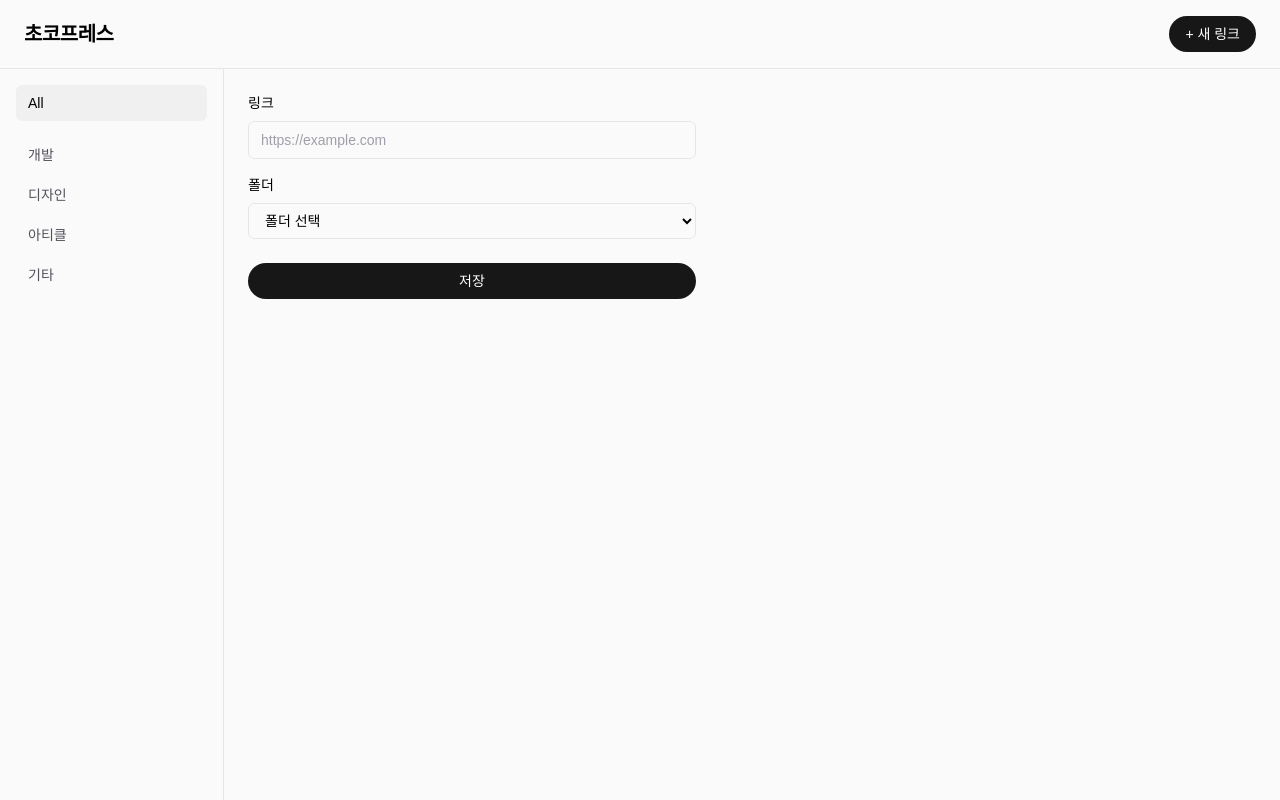
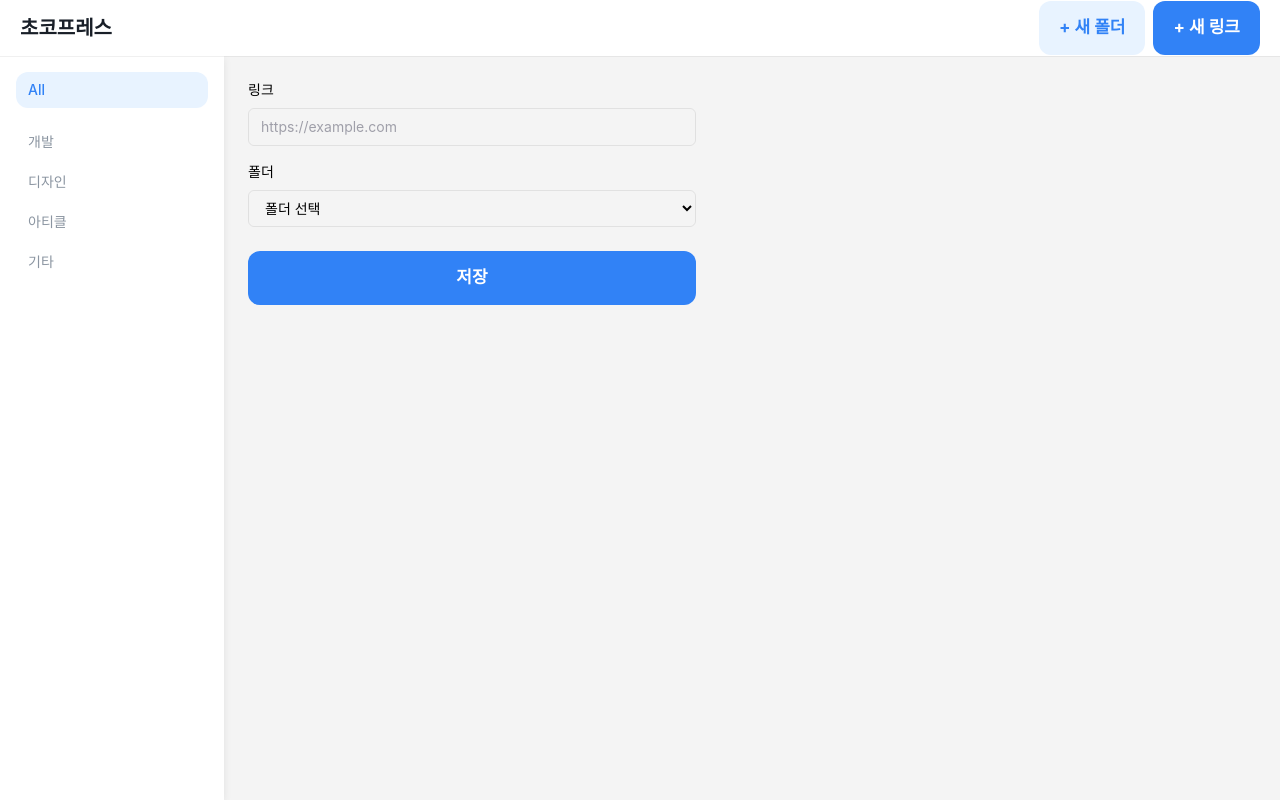
Before and after one commit to hyunsu3/favorites, a Next.js app: page /new in a window 1280 px wide. Built offline with nearby package versions, Linux system fonts and the light colour scheme.

Commit message:
새폴더 추가 기능구현

```diff
--- /dev/null
+++ b/app/_lib/folders-context.tsx
@@ -0,0 +1,44 @@
+"use client";
+
+import { createContext, useContext, useState, type ReactNode } from "react";
+import type { Folder } from "@/app/_lib/mock-data";
+
+type FoldersContextValue = {
+  folders: Folder[];
+  addFolder: (name: string) => void;
+};
+
+const FoldersContext = createContext<FoldersContextValue | null>(null);
+
+export function FoldersProvider({
+  initialFolders,
+  children,
+}: {
+  initialFolders: Folder[];
+  children: ReactNode;
+}) {
+  const [folders, setFolders] = useState(initialFolders);
+
+  function addFolder(name: string) {
+    const newFolder: Folder = {
+      id: crypto.randomUUID(),
+      name,
+      color: "bg-slate-100 text-slate-700",
+    };
+    setFolders((prev) => [...prev, newFolder]);
+  }
+
+  return (
+    <FoldersContext.Provider value={{ folders, addFolder }}>
+      {children}
+    </FoldersContext.Provider>
+  );
+}
+
+export function useFolders() {
+  const context = useContext(FoldersContext);
+  if (!context) {
+    throw new Error("useFolders must be used within a FoldersProvider");
+  }
+  return context;
+}
--- a/app/globals.css
+++ b/app/globals.css
@@ -1,19 +1,102 @@
 @import "tailwindcss";
 
 :root {
-  --background: #ffffff;
-  --foreground: #171717;
+  --background: #f4f4f4;
+  --card-bg: #ffffff;
+  --text: #191f28;
+  --text-sub: #8b95a1;
+  --placeholder: #b0b8c1;
+  --accent: #3182f6;
+  --accent-hover: #1b64da;
+  --accent-soft: #e8f3ff;
+  --inactive: #dcdee3;
+  --error: #f04452;
+  --success: #30b06e;
 }
 
 @theme inline {
-  --color-background: var(--background);
-  --color-foreground: var(--foreground);
   --font-sans: var(--font-geist-sans);
   --font-mono: var(--font-geist-mono);
 }
 
 body {
   background: var(--background);
-  color: var(--foreground);
-  font-family: Arial, Helvetica, sans-serif;
+  color: var(--text);
+  font-family: -apple-system, BlinkMacSystemFont, var(--font-sans), sans-serif;
 }
+
+.btn-primary {
+  display: inline-flex;
+  align-items: center;
+  justify-content: center;
+  background: var(--accent);
+  color: #ffffff;
+  border-radius: 12px;
+  padding: 14px 20px;
+  font-size: 17px;
+  font-weight: 700;
+  transition: background-color 0.2s ease;
+}
+.btn-primary:hover {
+  background: var(--accent-hover);
+}
+.btn-primary:active {
+  transform: scale(0.98);
+}
+
+.btn-secondary {
+  display: inline-flex;
+  align-items: center;
+  justify-content: center;
+  background: var(--accent-soft);
+  color: var(--accent);
+  border-radius: 12px;
+  padding: 14px 20px;
+  font-size: 17px;
+  font-weight: 700;
+  transition: opacity 0.2s ease;
+}
+.btn-secondary:hover {
+  opacity: 0.85;
+}
+.btn-secondary:active {
+  transform: scale(0.98);
+}
+
+.input-field {
+  width: 100%;
+  background: var(--background);
+  border: none;
+  border-radius: 12px;
+  padding: 14px 16px;
+  font-size: 17px;
+  color: var(--text);
+  transition: background-color 0.2s ease, box-shadow 0.2s ease;
+}
+.input-field::placeholder {
+  color: var(--placeholder);
+}
+.input-field:focus {
+  background: var(--card-bg);
+  box-shadow: 0 0 0 2px var(--accent);
+  outline: none;
+}
+
+.modal-overlay {
+  position: fixed;
+  inset: 0;
+  z-index: 50;
+  display: flex;
+  align-items: center;
+  justify-content: center;
+  background: rgba(0, 0, 0, 0.4);
+}
+
+.modal-card {
+  width: 100%;
+  max-width: 360px;
+  background: var(--card-bg);
+  border-radius: 16px;
+  padding: 20px;
+  box-shadow: 0 2px 8px rgba(0, 0, 0, 0.08);
+}
--- a/components/AppShell.tsx
+++ b/components/AppShell.tsx
@@ -1,15 +1,18 @@
 import Header from "@/components/Header";
 import Sidebar from "@/components/Sidebar";
+import { FoldersProvider } from "@/app/_lib/folders-context";
 import { folders } from "@/app/_lib/mock-data";
 
 export default function AppShell({ children }: { children: React.ReactNode }) {
   return (
-    <div className="flex h-full flex-1 flex-col bg-zinc-50">
-      <Header />
-      <div className="flex flex-1">
-        <Sidebar folders={folders} />
-        <main className="flex-1 overflow-auto p-6">{children}</main>
+    <FoldersProvider initialFolders={folders}>
+      <div className="flex h-full flex-1 flex-col bg-[var(--background)]">
+        <Header />
+        <div className="flex flex-1">
+          <Sidebar />
+          <main className="flex-1 overflow-auto p-6">{children}</main>
+        </div>
       </div>
-    </div>
+    </FoldersProvider>
   );
 }
--- a/components/FolderList.tsx
+++ b/components/FolderList.tsx
@@ -1,14 +1,18 @@
+"use client";
+
 import Link from "next/link";
-import type { Folder } from "@/app/_lib/mock-data";
+import { useFolders } from "@/app/_lib/folders-context";
 
-export default function FolderList({ folders }: { folders: Folder[] }) {
+export default function FolderList() {
+  const { folders } = useFolders();
+
   return (
     <ul className="flex flex-col gap-1">
       {folders.map((folder) => (
         <li key={folder.id}>
           <Link
             href={`/folder/${folder.id}`}
-            className="block w-full rounded-md px-3 py-2 text-left text-sm text-zinc-600 transition-colors hover:bg-black/[.04]"
+            className="block w-full rounded-xl px-3 py-2 text-left text-sm text-[var(--text-sub)] transition-colors hover:bg-[var(--background)]"
           >
             {folder.name}
           </Link>
--- a/components/Header.tsx
+++ b/components/Header.tsx
@@ -1,17 +1,16 @@
 import Link from "next/link";
+import NewFolderButton from "@/components/NewFolderButton";
 
 export default function Header() {
   return (
-    <header className="flex items-center justify-between border-b border-black/[.08] px-6 py-4">
-      <span className="text-xl font-bold tracking-tight text-black">
-        초코프레스
-      </span>
-      <Link
-        href="/new"
-        className="rounded-full bg-foreground px-4 py-2 text-sm font-medium text-background transition-colors hover:bg-[#383838]"
-      >
-        + 새 링크
-      </Link>
+    <header className="sticky top-0 z-10 flex h-14 items-center justify-between bg-[var(--card-bg)] px-5 shadow-[0_1px_0_rgba(0,0,0,0.06)]">
+      <span className="text-xl font-bold text-[var(--text)]">초코프레스</span>
+      <div className="flex items-center gap-2">
+        <NewFolderButton />
+        <Link href="/new" className="btn-primary">
+          + 새 링크
+        </Link>
+      </div>
     </header>
   );
 }
--- /dev/null
+++ b/components/Modal.tsx
@@ -0,0 +1,25 @@
+"use client";
+
+import type { ReactNode } from "react";
+
+export default function Modal({
+  isOpen,
+  onClose,
+  children,
+}: {
+  isOpen: boolean;
+  onClose: () => void;
+  children: ReactNode;
+}) {
+  if (!isOpen) {
+    return null;
+  }
+
+  return (
+    <div className="modal-overlay" onClick={onClose}>
+      <div className="modal-card" onClick={(event) => event.stopPropagation()}>
+        {children}
+      </div>
+    </div>
+  );
+}
--- /dev/null
+++ b/components/NewFolderButton.tsx
@@ -0,0 +1,17 @@
+"use client";
+
+import { useState } from "react";
+import NewFolderModal from "@/components/NewFolderModal";
+
+export default function NewFolderButton() {
+  const [isOpen, setIsOpen] = useState(false);
+
+  return (
+    <>
+      <button type="button" onClick={() => setIsOpen(true)} className="btn-secondary">
+        + 새 폴더
+      </button>
+      <NewFolderModal isOpen={isOpen} onClose={() => setIsOpen(false)} />
+    </>
+  );
+}
--- /dev/null
+++ b/components/NewFolderModal.tsx
@@ -0,0 +1,55 @@
+"use client";
+
+import { useState, type FormEvent } from "react";
+import Modal from "@/components/Modal";
+import { useFolders } from "@/app/_lib/folders-context";
+
+export default function NewFolderModal({
+  isOpen,
+  onClose,
+}: {
+  isOpen: boolean;
+  onClose: () => void;
+}) {
+  const { addFolder } = useFolders();
+  const [name, setName] = useState("");
+
+  function handleClose() {
+    setName("");
+    onClose();
+  }
+
+  function handleSave(event: FormEvent) {
+    event.preventDefault();
+    const trimmed = name.trim();
+    if (!trimmed) {
+      return;
+    }
+    addFolder(trimmed);
+    handleClose();
+  }
+
+  return (
+    <Modal isOpen={isOpen} onClose={handleClose}>
+      <form onSubmit={handleSave}>
+        <h2 className="text-lg font-bold text-[var(--text)]">새 폴더</h2>
+        <input
+          type="text"
+          value={name}
+          onChange={(event) => setName(event.target.value)}
+          placeholder="폴더 이름"
+          autoFocus
+          className="input-field mt-4"
+        />
+        <div className="mt-5 flex justify-end gap-2">
+          <button type="button" onClick={handleClose} className="btn-secondary">
+            취소
+          </button>
+          <button type="submit" className="btn-primary">
+            저장
+          </button>
+        </div>
+      </form>
+    </Modal>
+  );
+}
--- a/components/NewLinkForm.tsx
+++ b/components/NewLinkForm.tsx
@@ -28,10 +28,7 @@ export default function NewLinkForm({ folders }: { folders: Folder[] }) {
         </label>
         <FolderSelect folders={folders} />
       </div>
-      <button
-        type="submit"
-        className="mt-2 rounded-full bg-foreground px-4 py-2 text-sm font-medium text-background transition-colors hover:bg-[#383838]"
-      >
+      <button type="submit" className="btn-primary mt-2">
         저장
       </button>
     </form>
--- a/components/Sidebar.tsx
+++ b/components/Sidebar.tsx
@@ -1,14 +1,13 @@
-import type { Folder } from "@/app/_lib/mock-data";
 import FolderList from "@/components/FolderList";
 
-export default function Sidebar({ folders }: { folders: Folder[] }) {
+export default function Sidebar() {
   return (
-    <aside className="w-56 shrink-0 border-r border-black/[.08] p-4">
-      <button className="w-full rounded-md bg-black/[.04] px-3 py-2 text-left text-sm font-medium text-black">
+    <aside className="w-56 shrink-0 bg-[var(--card-bg)] p-4 shadow-[0_2px_8px_rgba(0,0,0,0.08)]">
+      <button className="w-full rounded-xl bg-[var(--accent-soft)] px-3 py-2 text-left text-sm font-medium text-[var(--accent)]">
         All
       </button>
       <div className="mt-4">
-        <FolderList folders={folders} />
+        <FolderList />
       </div>
     </aside>
   );
```
Also changed, not shown: 2 other files (tests, documents, lock files or other folders).
